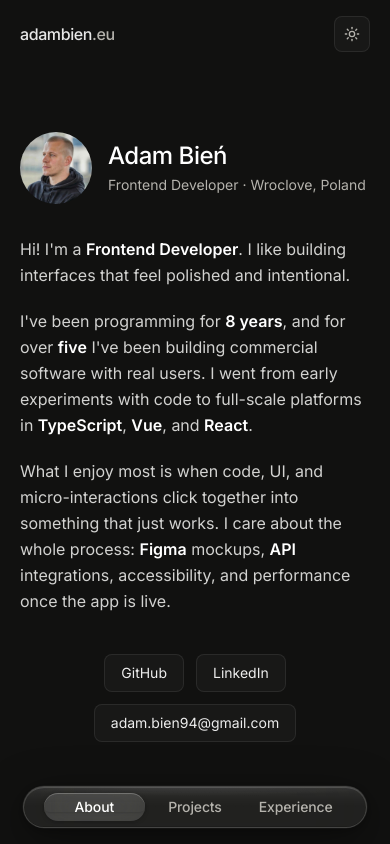
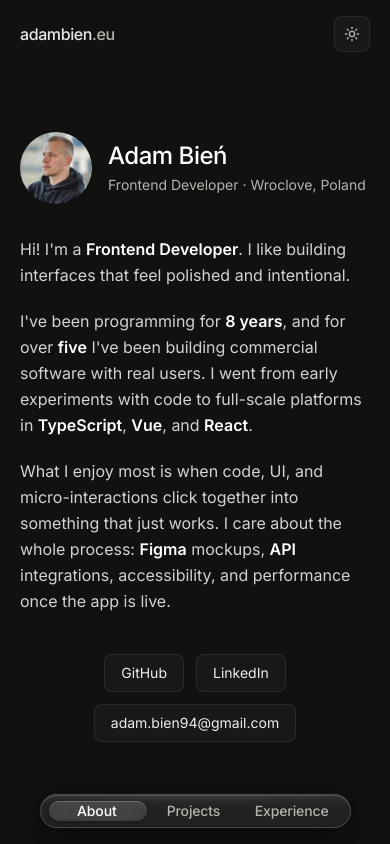
Before and after one commit to adambien94/Portfolio, a Next.js app: page / in a window 390 px wide. Shown: the top 844 px of the page. Built offline with nearby package versions, Linux system fonts and the light colour scheme.

Commit message:
mobile nav fix

```diff
--- a/src/components/mobile-section-nav.tsx
+++ b/src/components/mobile-section-nav.tsx
@@ -124,7 +124,7 @@ export function MobileSectionNav() {
   return (
     <nav
       aria-label="Section navigation"
-      className="pointer-events-none fixed inset-x-0 bottom-0 z-50 sm:hidden"
+      className="pointer-events-none fixed w-9/10 mx-auto inset-x-0 bottom-0 z-50 sm:hidden"
       style={{
         paddingBottom: "max(1rem, env(safe-area-inset-bottom, 0px))",
       }}
@@ -136,7 +136,7 @@ export function MobileSectionNav() {
 
             <TabsList
               ref={listRef}
-              className="relative z-10 h-14 w-full rounded-full bg-transparent p-5 shadow-none"
+              className="relative z-10 h-14 w-full rounded-full p-2 bg-transparent shadow-none"
             >
               <span
                 aria-hidden
@@ -159,7 +159,7 @@ export function MobileSectionNav() {
                     }}
                     value={id}
                     className={cn(
-                      "relative z-10 h-full min-h-0 flex-1 rounded-full border-transparent px-3 py-1 text-sm font-base tracking-[-0.01em] shadow-none transition-colors duration-300",
+                      "relative z-10 h-full min-h-0 flex-1 rounded-full border-transparent px-3 text-sm font-base tracking-[-0.01em] shadow-none transition-colors duration-300",
                       "bg-transparent hover:bg-transparent dark:hover:bg-transparent",
                       "data-active:border-transparent data-active:bg-transparent data-active:shadow-none",
                       "dark:data-active:border-transparent dark:data-active:bg-transparent",
```
